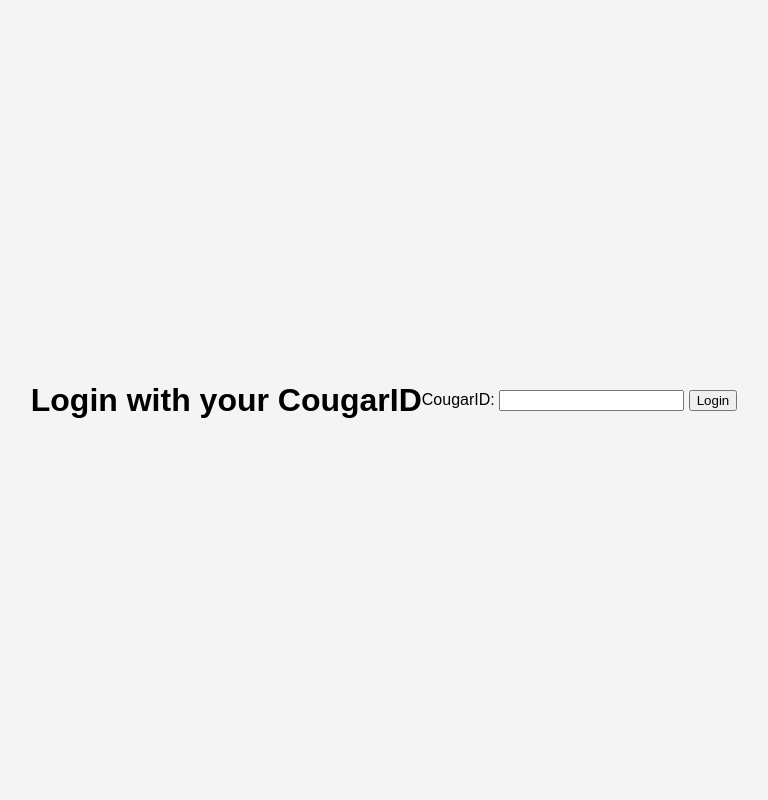
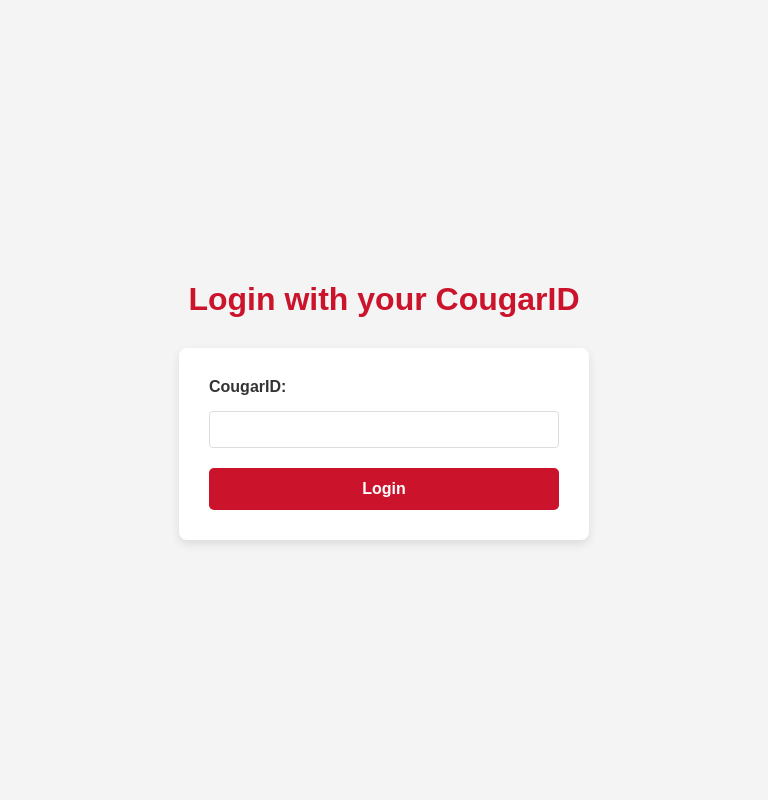
Before and after one commit to binhnguyen63/SoftwareDesign-Project, a Flask app: page /login in a window 1280 px wide. Shown: the whole page, without its empty margins (256-1024 px from the left). Run offline with Flask 2, Linux system fonts and the light colour scheme; some libraries are stand-ins or nearby versions.

Commit message:
added stylization to login page

```diff
--- a/static/css/login.css
+++ b/static/css/login.css
@@ -5,46 +5,61 @@ body {
   margin: 0;
   padding: 0;
   display: flex;
+  flex-direction: column;
   justify-content: center;
   align-items: center;
   height: 100vh;
+  text-align: center;
 }
 
-  /* Login Container */
-  .login-container {
+/* Title */
+h1 {
+  color: #cb142c;
+  margin-bottom: 30px;
+}
+
+/* Form Styles */
+form {
   width: 350px;
   background-color: #ffffff;
   border-radius: 8px;
   padding: 30px;
   box-shadow: 0 4px 10px rgba(0, 0, 0, 0.1);
-    text-align: center;
 }
 
-  /* Login Title */
-  .login-container h2 {
-    color: #cb142c;
-    margin-bottom: 20px;
+/* Input Field */
+input[type="text"] {
+  width: 100%;
+  padding: 10px;
+  margin: 10px 0 20px;
+  border: 1px solid #ddd;
+  border-radius: 4px;
+  box-sizing: border-box;
 }
 
-  /* Login Button */
-  .login-container .btn {
+/* Label */
+label {
+  display: block;
+  text-align: left;
+  margin-bottom: 5px;
+  color: #333;
+  font-weight: bold;
+}
+
+/* Button */
+button {
+  width: 100%;
   background-color: #cb142c;
   color: white;
-    padding: 10px 15px;
+  padding: 12px;
+  border: none;
   border-radius: 5px;
-    text-decoration: none;
   font-weight: bold;
-    display: inline-block;
-    margin-top: 20px;
   cursor: pointer;
+  font-size: 16px;
+  transition: background-color 0.3s;
 }
 
-  .login-container .btn:hover {
+button:hover {
   background-color: #a01024;
 }
-
-  /* Login Text */
-  .login-container p {
-    color: #160204;
-    margin-bottom: 20px;
-  }
```
Lines whose indentation alone changed are shown as unchanged.
